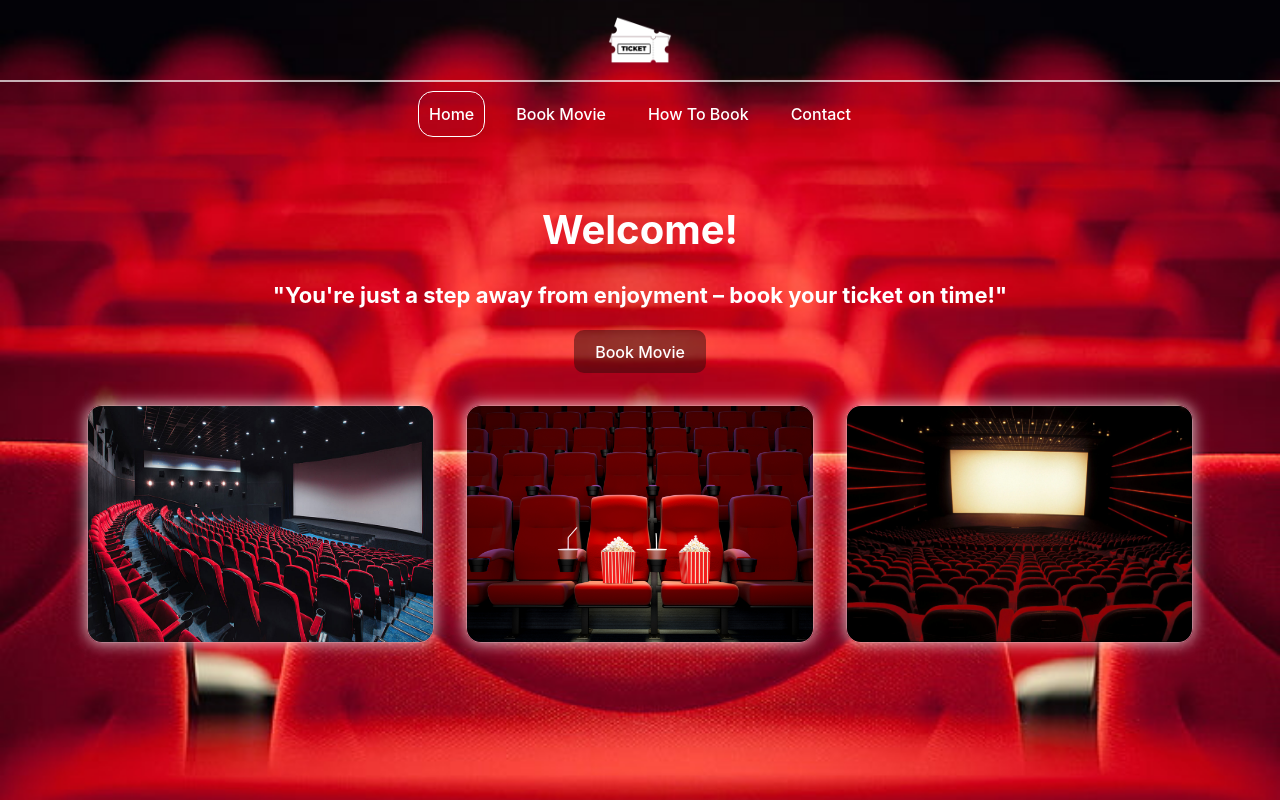
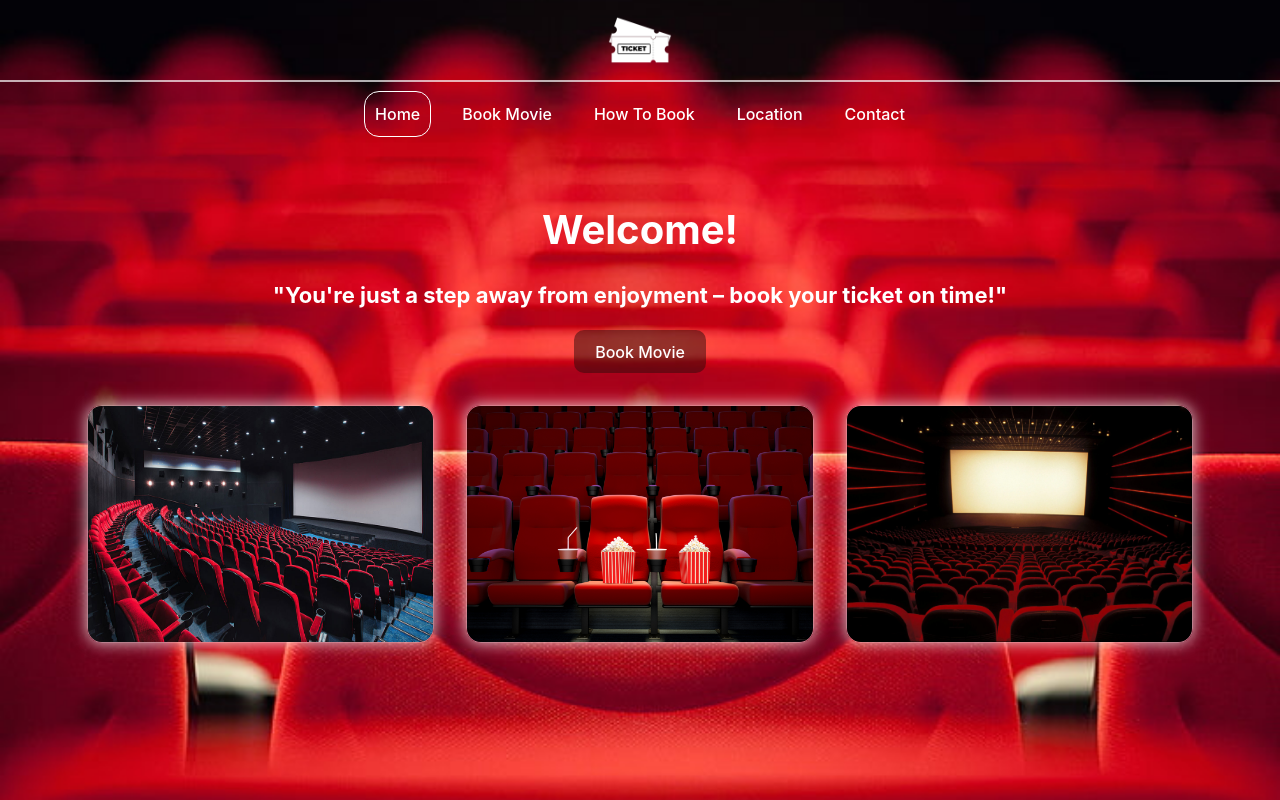
Before and after one commit to tatjana-jovicic/MovieTicketBooking, a React (Vite) app: page / in a window 1280 px wide. Built offline with nearby package versions, Linux system fonts and the light colour scheme.

Commit message:
add Location in navigation from feat-Navigation

```diff
--- a/src/App.jsx
+++ b/src/App.jsx
@@ -5,6 +5,7 @@ import Home from "./features/Home/Home";
 import BookMovie from "./features/BookMovie/BookMovie";
 import HowToBook from "./features/HowToBook/HowToBook";
 import Contact from "./features/Contact/Contact";
+import Location from "./features/Location/Location";
 
 const App = () => {
   return (
@@ -15,6 +16,7 @@ const App = () => {
           <Route path="/" element={<Home />} />
           <Route path="/book_movie" element={<BookMovie />} />
           <Route path="/how_to_book" element={<HowToBook />} />
+          <Route path="/location" element={<Location />} />
           <Route path="/contact" element={<Contact />} />
         </Routes>
       </BrowserRouter>
--- /dev/null
+++ b/src/features/Location/Location.jsx
@@ -0,0 +1,6 @@
+import "./Location.css";
+
+const Location = () => {
+  return;
+};
+export default Location;
--- a/src/features/Navigation/Navigation.css
+++ b/src/features/Navigation/Navigation.css
@@ -69,6 +69,7 @@
 .menu-icon:focus {
   outline: none;
 }
+
 @media (max-width: 650px) {
   .nav {
     flex-direction: column;
--- a/src/features/Navigation/Navigation.jsx
+++ b/src/features/Navigation/Navigation.jsx
@@ -48,6 +48,13 @@ const Navigation = () => {
             How To Book
           </Link>
           <Link
+            to="/location"
+            className={location.pathname === "/location" ? "active-link" : ""}
+            onClick={closeMenu}
+          >
+            Location
+          </Link>
+          <Link
             to="/contact"
             className={location.pathname === "/contact" ? "active-link" : ""}
             onClick={closeMenu}
```
Also changed, not shown: src/features/Location/Location.css (added).
